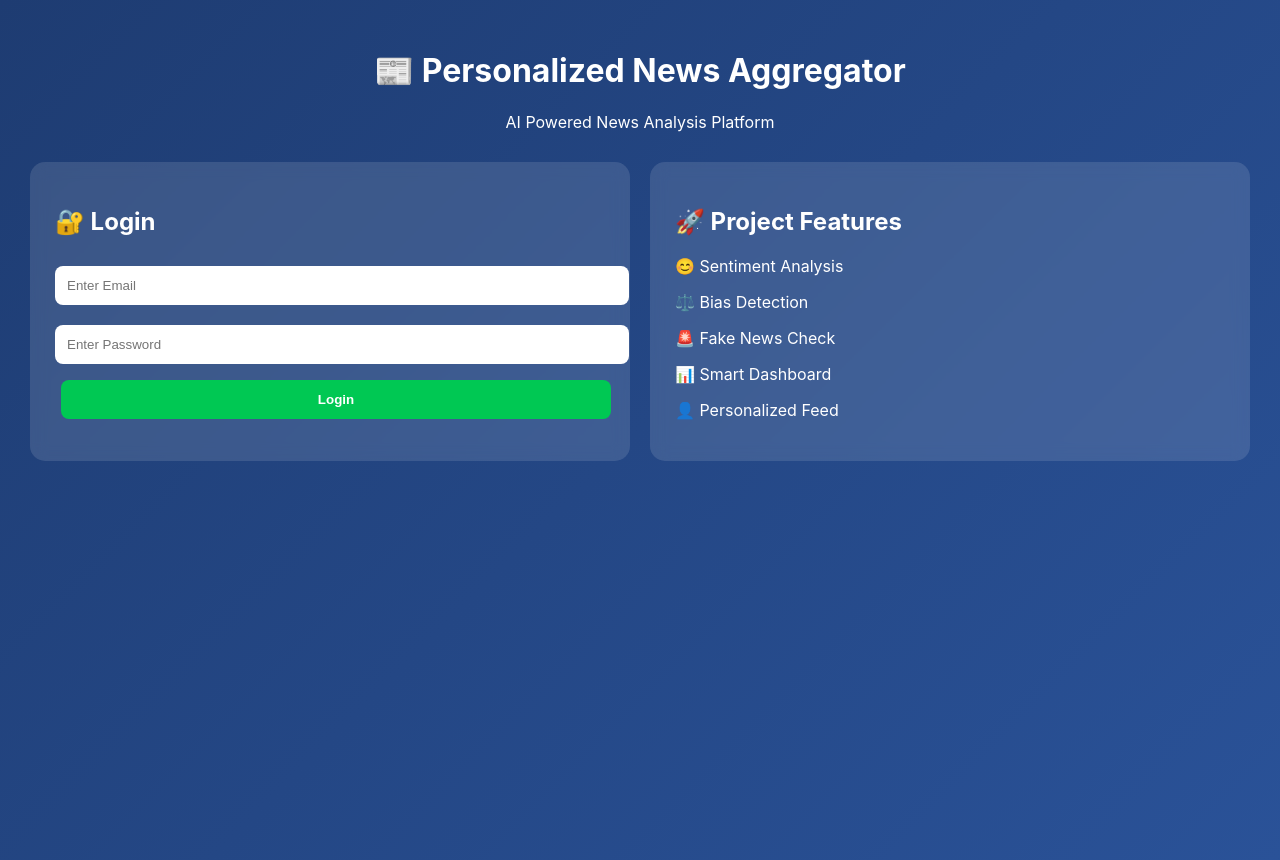
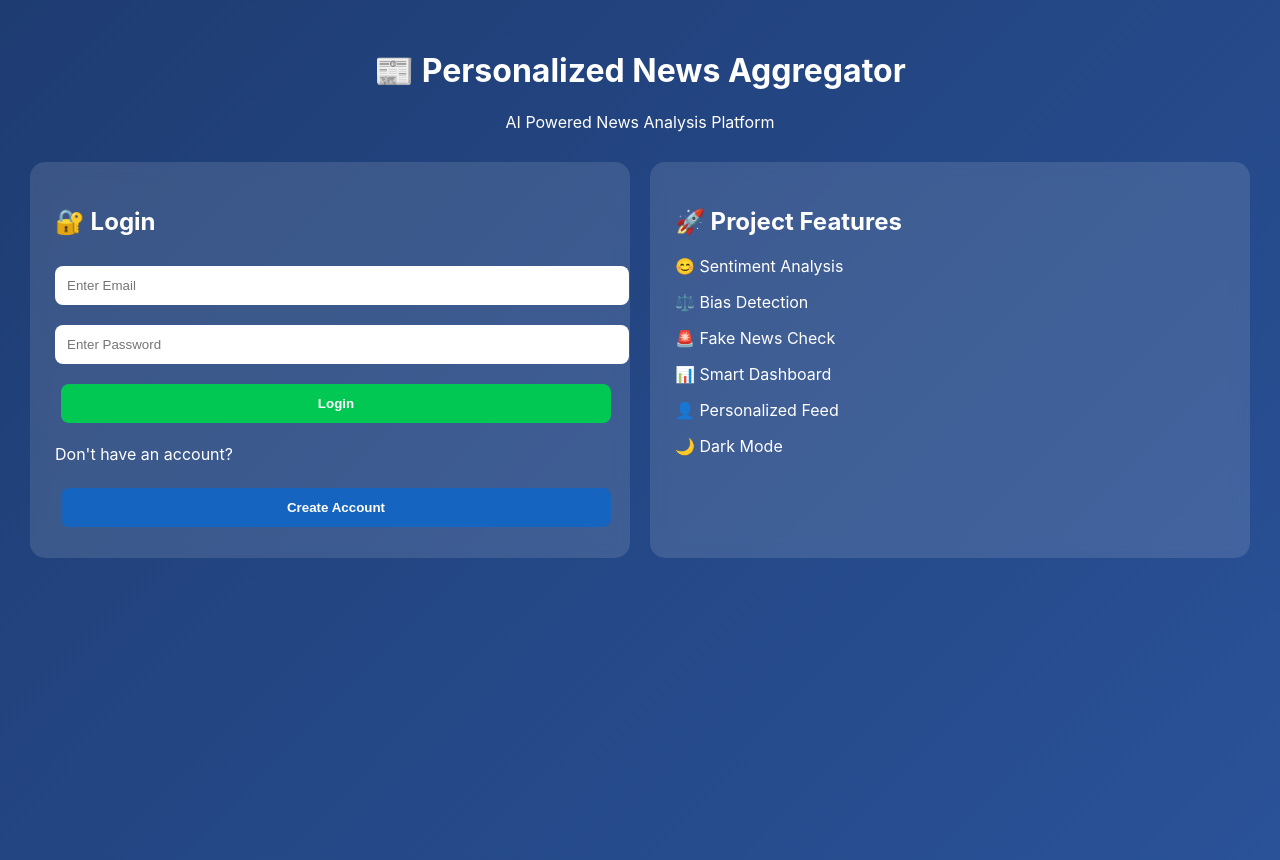
Before and after one commit to Tlohitkumar/Personalized-News-Aggregator-with-Bias-Detection---Frontend, a React (Create React App) app: page / in a window 1280 px wide. Built offline with nearby package versions, Linux system fonts and the light colour scheme.

Commit message:
Added and Updated code for user to register for account creation;

```diff
--- a/src/App.css
+++ b/src/App.css
@@ -185,11 +185,13 @@ button:hover {
 .login-card button {
   width: 100%;
   padding: 12px;
-  background: #00c853;
-  color: white;
+  margin-top: 10px;
   border: none;
   border-radius: 8px;
+  color: white;
+  background: #00c853;
   font-weight: bold;
+  cursor: pointer;
 }
 
 @keyframes App-logo-spin {
--- a/src/LoginPage.js
+++ b/src/LoginPage.js
@@ -2,9 +2,13 @@ import React, { useState } from "react";
 import axios from "axios";
 
 function LoginPage({ onLogin }) {
+  const [isRegister, setIsRegister] = useState(false);
+
+  const [name, setName] = useState("");
   const [email, setEmail] = useState("");
   const [password, setPassword] = useState("");
 
+  // 🔐 Login
   const loginUser = () => {
     axios.post("http://localhost:8080/api/users/login", {
       email,
@@ -17,6 +21,23 @@ function LoginPage({ onLogin }) {
     .catch(() => alert("Invalid Login"));
   };
 
+  // 👤 Register
+  const registerUser = () => {
+    axios.post("http://localhost:8080/api/users/register", {
+      name,
+      email,
+      password
+    })
+    .then(() => {
+      alert("Registered Successfully ✅");
+      setIsRegister(false);
+      setName("");
+      setEmail("");
+      setPassword("");
+    })
+    .catch(() => alert("Registration Failed ❌"));
+  };
+
   return (
     <div className="login-page">
       <header className="hero">
@@ -25,8 +46,19 @@ function LoginPage({ onLogin }) {
       </header>
 
       <div className="login-wrapper">
+
+        {/* Auth Card */}
         <div className="login-card">
-          <h2>🔐 Login</h2>
+          <h2>{isRegister ? "👤 Register" : "🔐 Login"}</h2>
+
+          {isRegister && (
+            <input
+              type="text"
+              placeholder="Enter Name"
+              value={name}
+              onChange={(e) => setName(e.target.value)}
+            />
+          )}
 
           <input
             type="email"
@@ -42,9 +74,34 @@ function LoginPage({ onLogin }) {
             onChange={(e) => setPassword(e.target.value)}
           />
 
-          <button onClick={loginUser}>Login</button>
+          {isRegister ? (
+            <button onClick={registerUser}>
+              Register
+            </button>
+          ) : (
+            <button onClick={loginUser}>
+              Login
+            </button>
+          )}
+
+          <p style={{ marginTop: "15px" }}>
+            {isRegister
+              ? "Already have an account?"
+              : "Don't have an account?"}
+          </p>
+
+          <button
+            onClick={() => setIsRegister(!isRegister)}
+            style={{
+              background: "#1565c0",
+              marginTop: "8px"
+            }}
+          >
+            {isRegister ? "Go to Login" : "Create Account"}
+          </button>
         </div>
 
+        {/* Feature Card */}
         <div className="feature-card">
           <h2>🚀 Project Features</h2>
           <p>😊 Sentiment Analysis</p>
@@ -52,7 +109,9 @@ function LoginPage({ onLogin }) {
           <p>🚨 Fake News Check</p>
           <p>📊 Smart Dashboard</p>
           <p>👤 Personalized Feed</p>
+          <p>🌙 Dark Mode</p>
         </div>
+
       </div>
     </div>
   );
```
